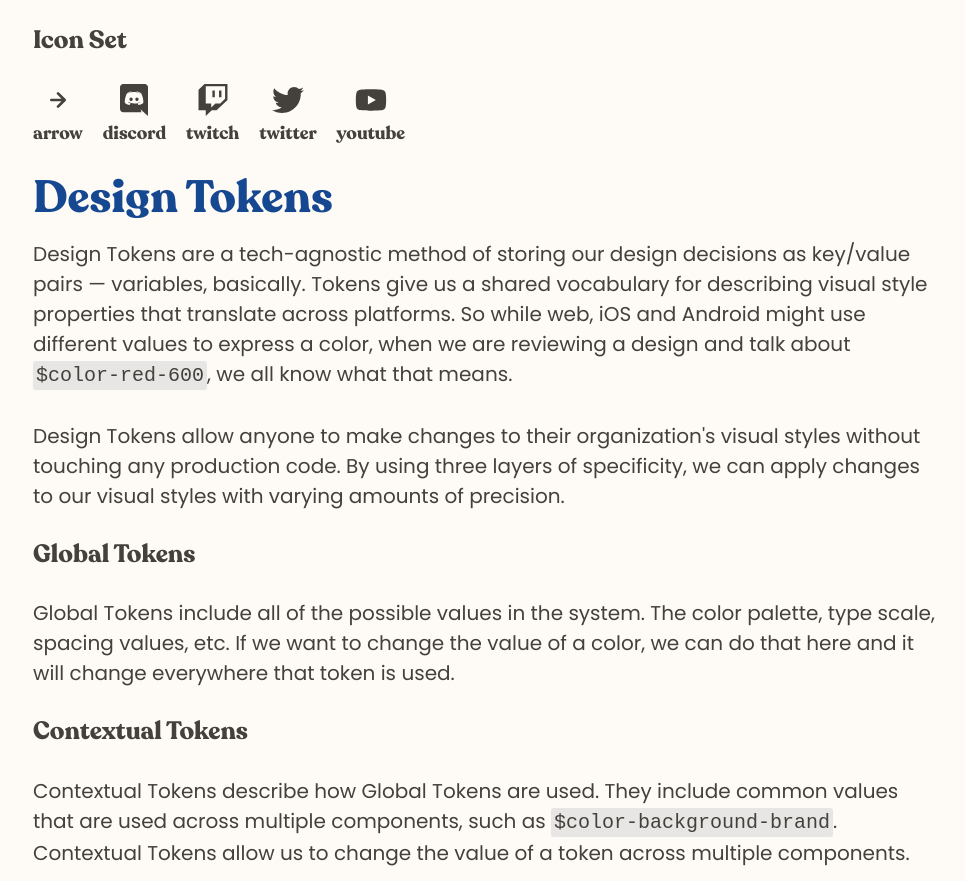
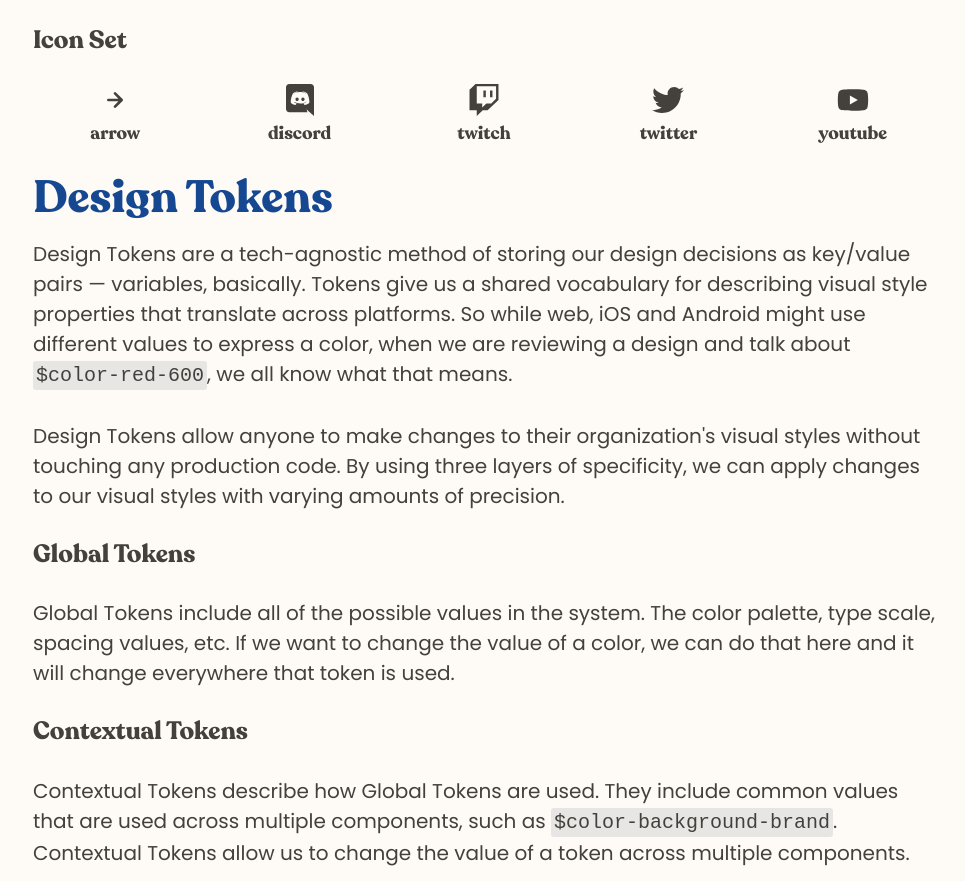
Before and after one commit to peruvianidol/frontend-horse, an Eleventy site: page _src/index.html in a window 1280 px wide. Shown: the part 4202-5083 px from the top of the page, without its empty margins (156-1121 px from the left). Built offline with nearby package versions, Linux system fonts and the light colour scheme; Eleventy itself is replaced by a stand-in of ours; files that its build step writes are made by us from their sources.

Commit message:
Fix icon-list

```diff
--- a/_src/index.html
+++ b/_src/index.html
@@ -36,8 +36,12 @@ bodyClasses: fh-styles
     font-family: "Recoleta Bold", serif;
   }
   .icon-list {
-    padding: 0 !important;
-    list-style: none;
+    --min-width: 100px;
+    display: grid;
+    grid-template-columns: repeat( auto-fit, minmax(var(--min-width), 1fr));
+    gap: 20px;
+    align-items: end;
+    justify-content: start;
   }
   .icon-list li {
     text-align: center;
@@ -269,7 +273,7 @@ bodyClasses: fh-styles
 
     <h3 class="fh-heading-4">Icon Set</h3>
 
-    <ul class="fh-flex-row icon-list">
+    <ul class="icon-list" role="list">
       <li>
         <svg class="fh-icon-32" width="32" height="32"><use xlink:href="#icon-arrow"></use></svg>
         <p class="fh-heading-5">arrow</p>
```
